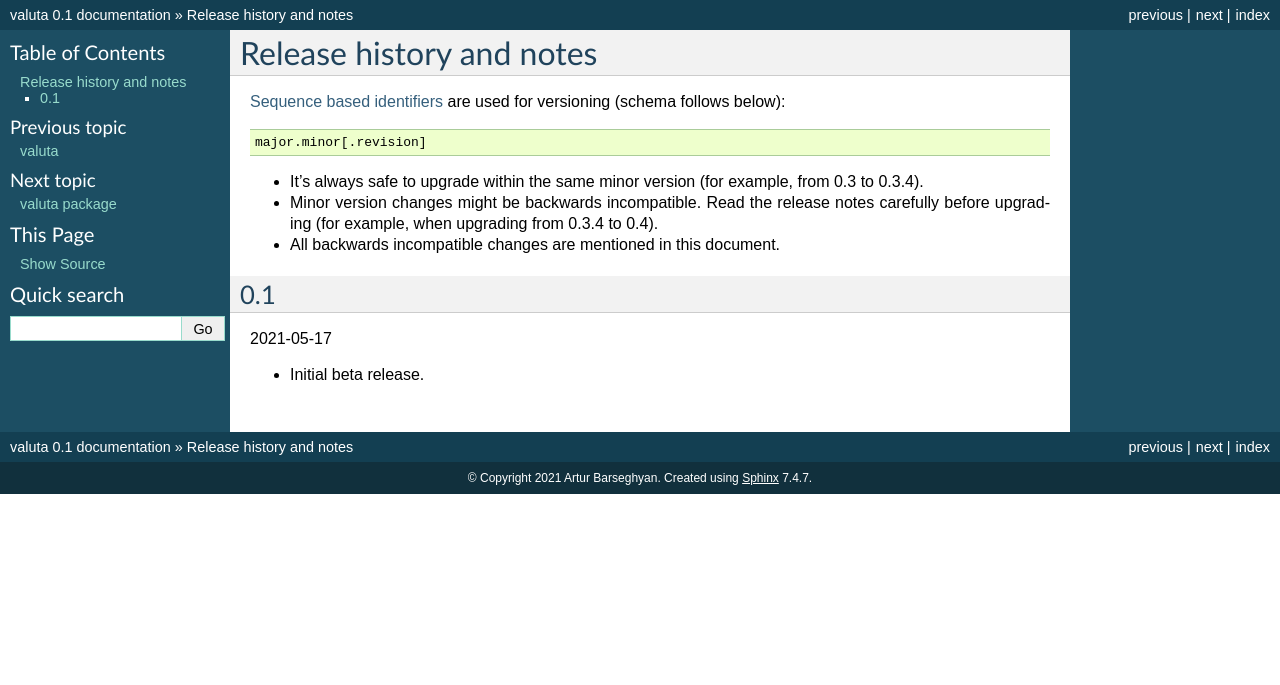
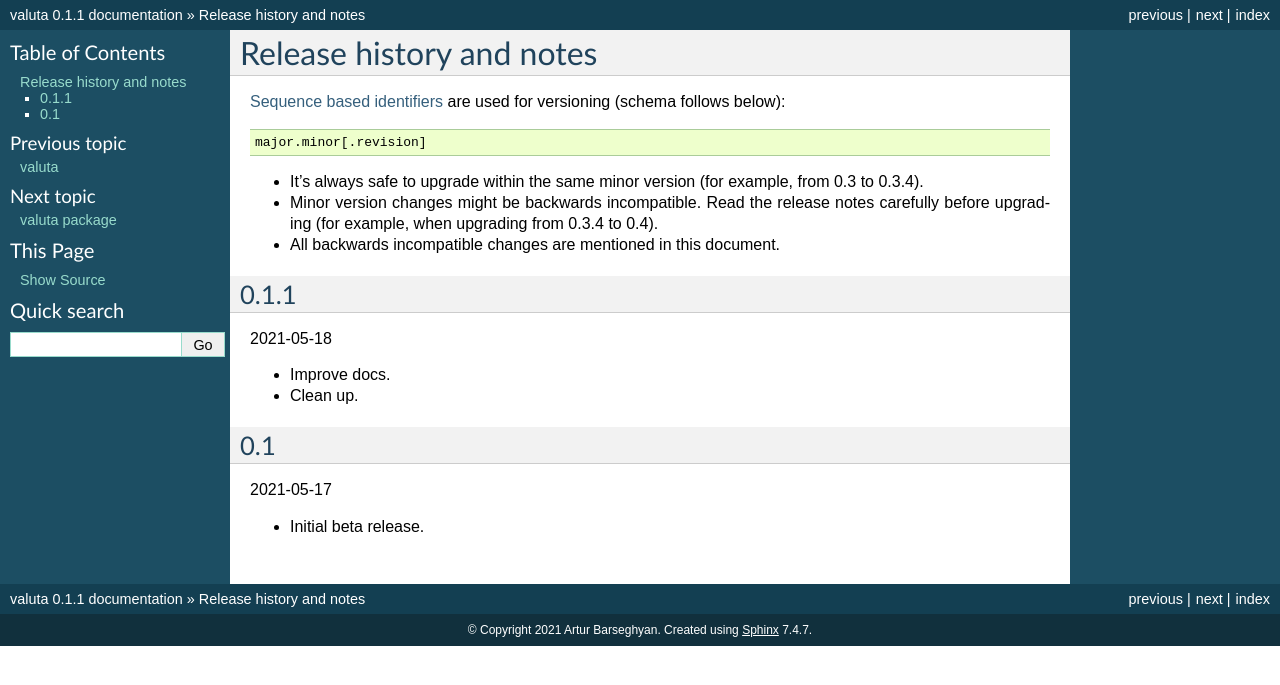
Before and after one commit to barseghyanartur/valuta, a Sphinx documentation site: the page built from docs/changelog.rst, in a window 1280 px wide. Shown: the top 685 px of the page. Built offline with Sphinx 7.4.7, drawn with Linux system fonts in a browser that asks for light colours; pages that are not in the unit, such as notebooks, are missing from menus.

Commit message:
Prepare 0.1.1

```diff
--- a/CHANGELOG.rst
+++ b/CHANGELOG.rst
@@ -15,6 +15,13 @@
   0.3.4 to 0.4).
 - All backwards incompatible changes are mentioned in this document.
 
+0.1.1
+-----
+2021-05-18
+
+- Improve docs.
+- Clean up.
+
 0.1
 ---
 2021-05-17
--- a/docs/changelog.rst
+++ b/docs/changelog.rst
@@ -15,6 +15,13 @@
   0.3.4 to 0.4).
 - All backwards incompatible changes are mentioned in this document.
 
+0.1.1
+-----
+2021-05-18
+
+- Improve docs.
+- Clean up.
+
 0.1
 ---
 2021-05-17
--- a/setup.py
+++ b/setup.py
@@ -2,7 +2,7 @@
 
 from setuptools import setup, find_packages
 
-version = "0.1"
+version = "0.1.1"
 
 try:
     readme = open(os.path.join(os.path.dirname(__file__), "README.rst")).read()
--- a/src/valuta/__init__.py
+++ b/src/valuta/__init__.py
@@ -4,4 +4,4 @@
 __title__ = "valuta"
 __copyright__ = "2021 Artur Barseghyan"
 __license__ = "GPL-2.0-only OR LGPL-2.1-or-later"
-__version__ = "0.1"
+__version__ = "0.1.1"
```
Also changed, not shown: 1 other file.
